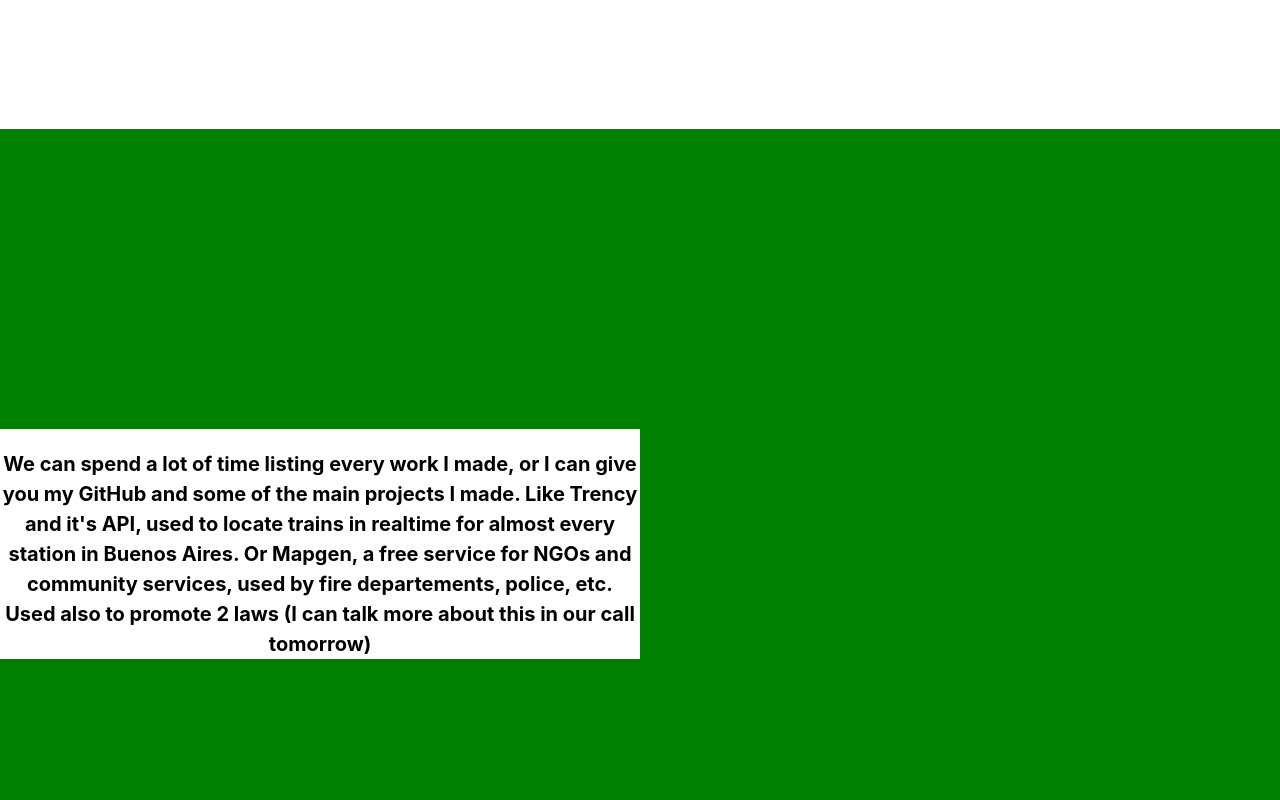
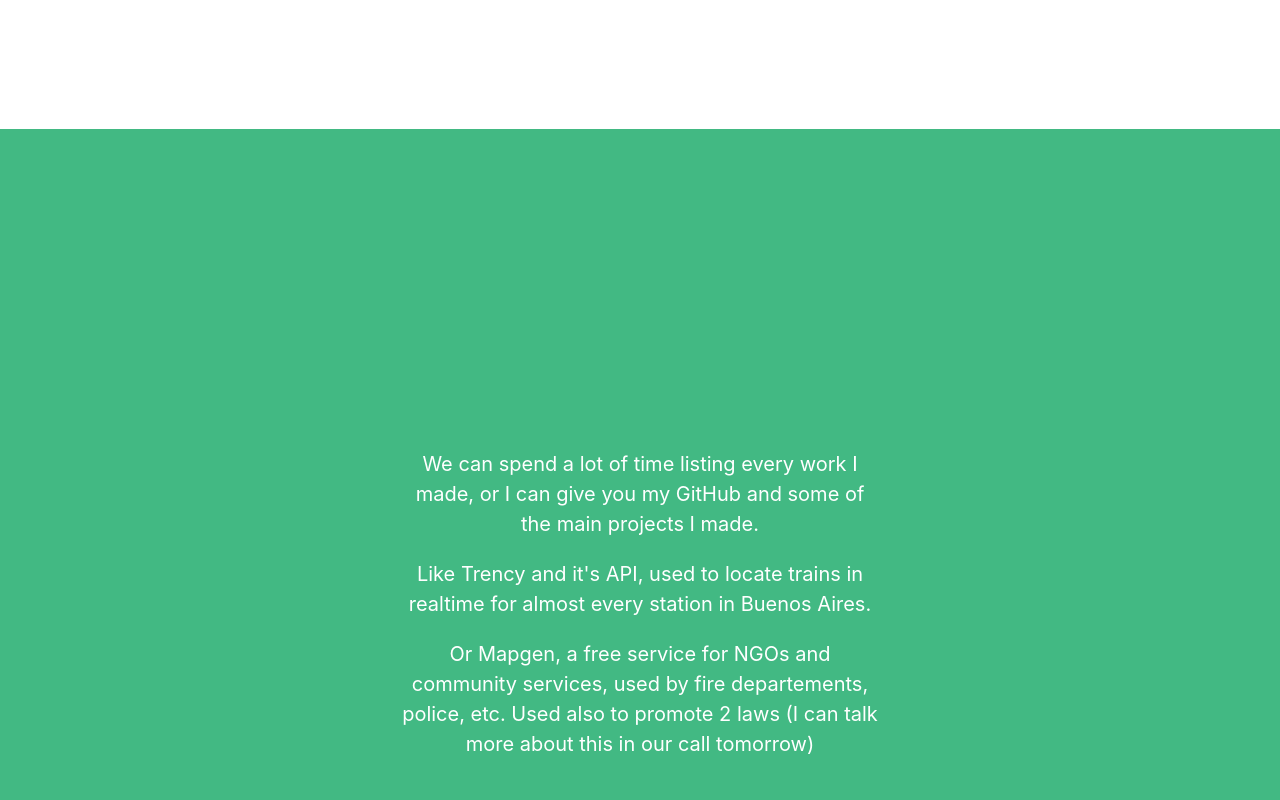
Before and after one commit to thedraxx/MacOs-Profile, a Next.js app: page /cv in a window 1280 px wide. Shown: the part 920-1720 px from the top of the page. Built offline with nearby package versions, Linux system fonts and the light colour scheme.

Commit message:
fixed responsive in homescreen

```diff
--- a/src/app/cv/page.tsx
+++ b/src/app/cv/page.tsx
@@ -68,13 +68,13 @@ export default function CurriculumVitae() {
                 paddingTop={300}
                 paddingBottom={400}
                 justifyContent={"row"}
-                backgroundColor={"green"}
+                backgroundColor={"#42B983"}
             >
 
                 <Box
-                    backgroundColor={"white"}
-                    w="50%"
-
+                    w="100%"
+                    paddingLeft={400}
+                    paddingRight={400}
                     justifyContent={"row"}
                     display={"flex"}
                     flexDirection={"column"}
@@ -84,18 +84,87 @@ export default function CurriculumVitae() {
                 >
                     <Text
                         fontSize="xl"
-                        fontWeight="bold"
+                        textAlign="center"
+                        color="white"
+                        marginTop="20px"
+                    >
+                        We can spend a lot of time listing every work I made, or I can give you my GitHub and some of the main projects I made.
+
+                    </Text>
+
+
+                    <Text
+                        fontSize="xl"
+                        textAlign="center"
+                        color="white"
+                        marginTop="20px"
+                    >
+                        Like Trency and it's API, used to locate trains in realtime for almost every station in Buenos Aires.
+                    </Text>
+
+                    <Text
+                        fontSize="xl"
+                        textAlign="center"
+                        color="white"
+                        marginTop="20px"
+                    >
+                        Or Mapgen, a free service for NGOs and community services, used by fire departements, police, etc. Used also to promote 2 laws (I can talk more about this in our call tomorrow)                    </Text>
+                </Box>
+
+
+            </Box>
+
+
+
+
+
+            {/*  */}
+            <Box
+                w="100%"
+                paddingTop={300}
+                paddingBottom={400}
+                justifyContent={"row"}
+
+            >
+
+                <Box
+                    w="100%"
+                    paddingLeft={400}
+                    paddingRight={400}
+                    justifyContent={"row"}
+                    display={"flex"}
+                    flexDirection={"column"}
+                    alignItems={"center"}
+                    flex={"1"}
+
+                >
+                    <Text
+                        fontSize="xl"
                         textAlign="center"
                         color="black"
                         marginTop="20px"
                     >
                         We can spend a lot of time listing every work I made, or I can give you my GitHub and some of the main projects I made.
 
-                        Like Trency and it's API, used to locate trains in realtime for almost every station in Buenos Aires.
-
-                        Or Mapgen, a free service for NGOs and community services, used by fire departements, police, etc. Used also to promote 2 laws (I can talk more about this in our call tomorrow)
                     </Text>
 
+
+                    <Text
+                        fontSize="xl"
+                        textAlign="center"
+                        color="white"
+                        marginTop="20px"
+                    >
+                        Like Trency and it's API, used to locate trains in realtime for almost every station in Buenos Aires.
+                    </Text>
+
+                    <Text
+                        fontSize="xl"
+                        textAlign="center"
+                        color="white"
+                        marginTop="20px"
+                    >
+                        Or Mapgen, a free service for NGOs and community services, used by fire departements, police, etc. Used also to promote 2 laws (I can talk more about this in our call tomorrow)                    </Text>
                 </Box>
 
 
```
Also changed, not shown: src/app/page.tsx (+6 -6 lines), src/components/TopBar/TopBar.tsx (+9 -8 lines).
